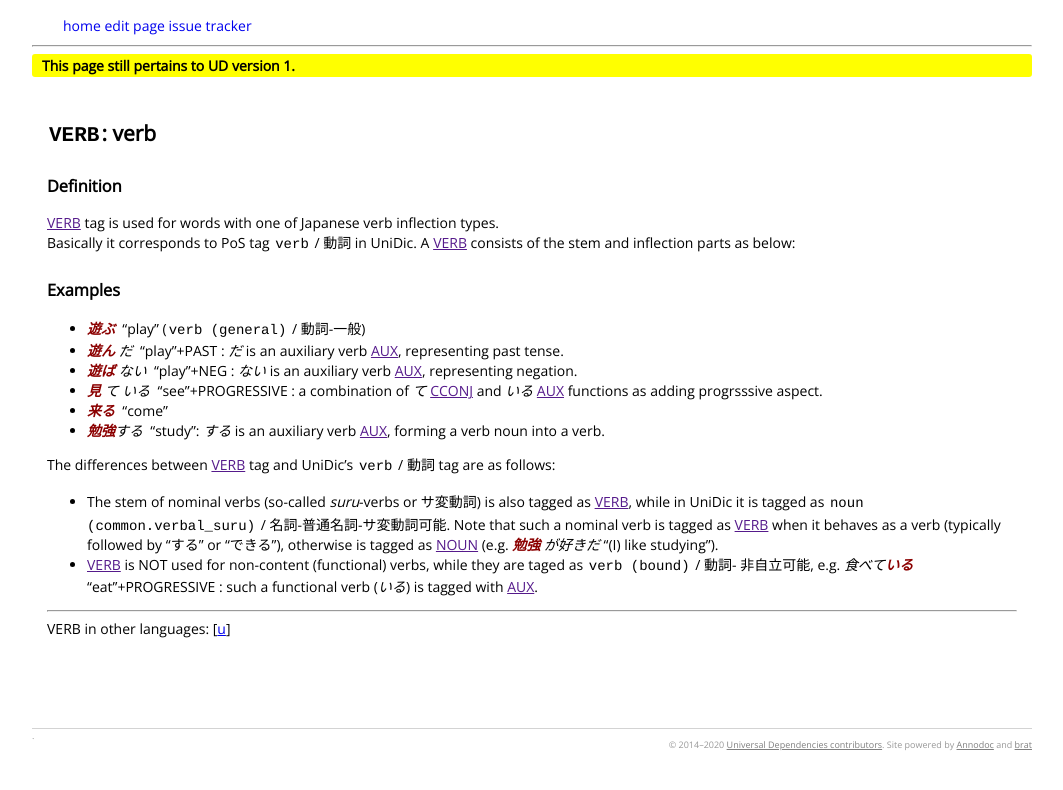
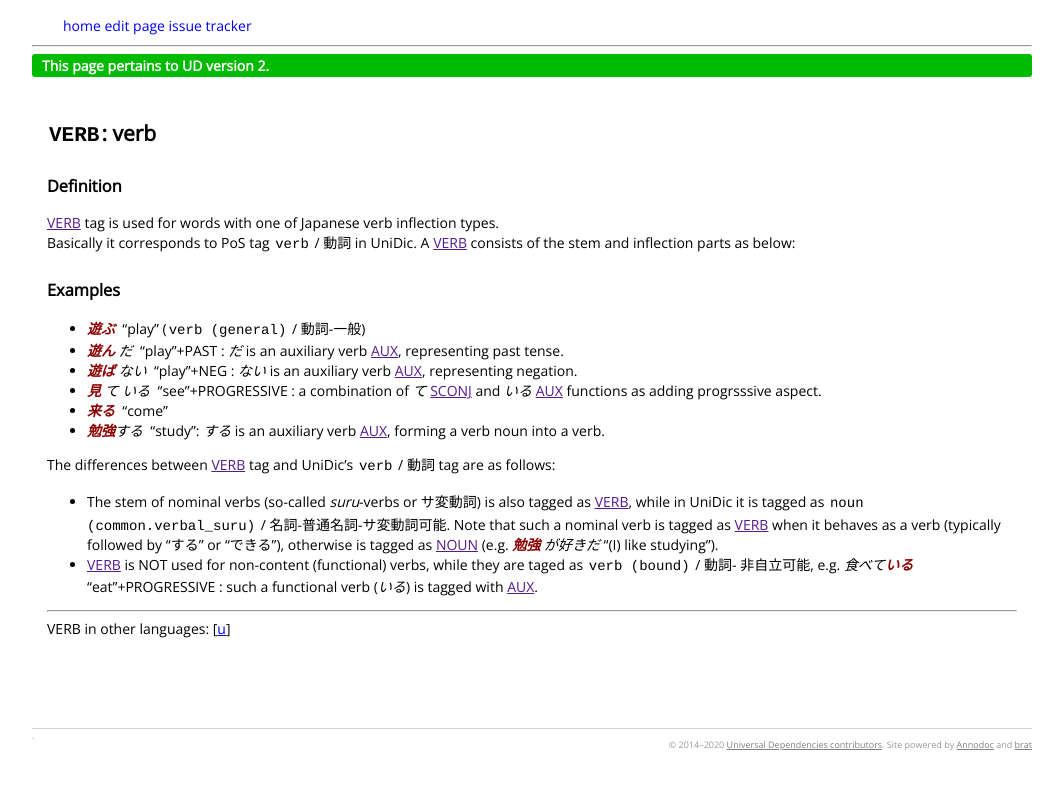
Before and after one commit to udjapanese/docs, a Jekyll site: the page built from _ja/pos/VERB.md, in a window 1280 px wide. Shown: the top 790 px of the page, without its empty margins (108-1171 px from the left). Built offline with Jekyll 4.4.1, drawn with Linux system fonts in a browser that asks for light colours; nearby versions of some CDN libraries; comment, search, counter and statistics services are not loaded.

Commit message:
Update VERB.md

```diff
--- a/_ja/pos/VERB.md
+++ b/_ja/pos/VERB.md
@@ -2,6 +2,7 @@
 layout: postag
 title: 'VERB'
 shortdef: 'verb'
+udver: '2'
 ---
 
 ### Definition
@@ -15,7 +16,7 @@ A [VERB]() consists of the stem and inflection parts as below:
 - _<b>遊ぶ</b>&nbsp;_ “play” (`verb (general)` / 動詞-一般)
 - _<b>遊ん</b> だ&nbsp;_ “play”+PAST : _だ_ is an auxiliary verb [AUX](), representing past tense.
 - _<b>遊ば</b> ない&nbsp;_ “play”+NEG : _ない_ is an auxiliary verb [AUX](), representing negation.
-- _<b>見</b> て いる&nbsp;_ “see”+PROGRESSIVE : a combination of _て_  [CCONJ]() and _いる_ [AUX]() functions
+- _<b>見</b> て いる&nbsp;_ “see”+PROGRESSIVE : a combination of _て_  [SCONJ]() and _いる_ [AUX]() functions
 as adding progrsssive aspect.
 - _<b>来る</b>&nbsp;_ “come”
 - _<b>勉強</b>する&nbsp;_ “study”: _する_ is an auxiliary verb [AUX](), forming a verb noun into a verb.
```
